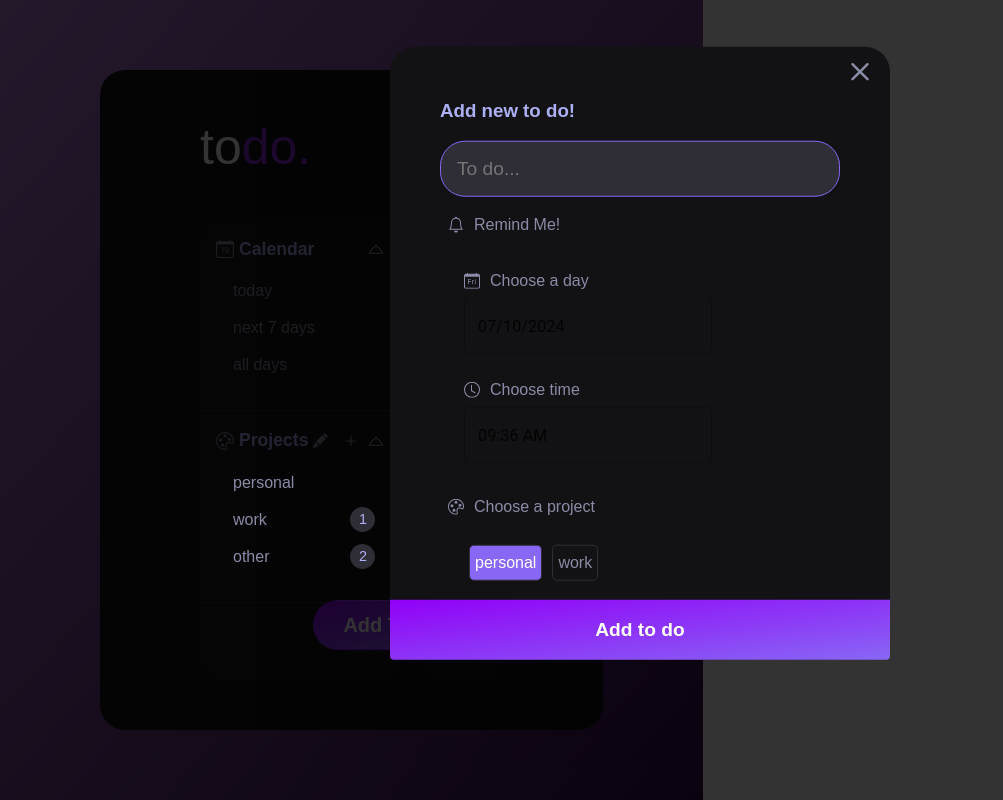
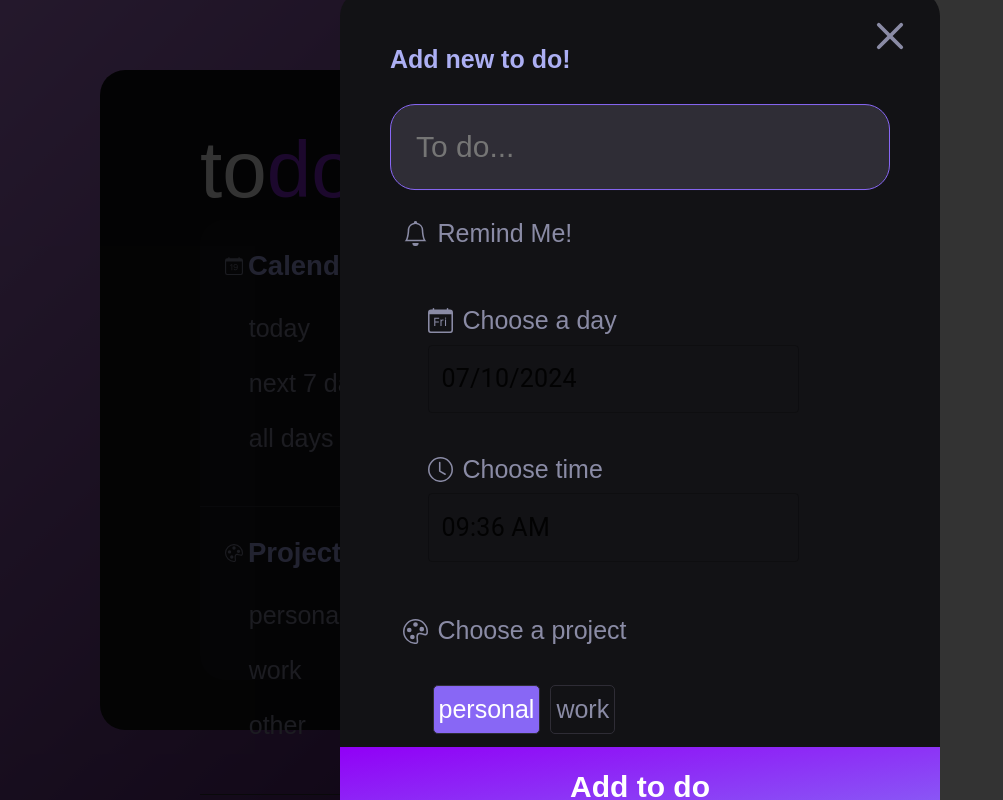
Before and after one commit to NadeeshaAbey/todo, a React app: page / in a window 1280 px wide. Both pictures are taken after a click on the button "Add Task". Shown: the whole page, without its empty margins (0-1003 px from the left). Built offline with nearby package versions, Linux system fonts and the light colour scheme; the HTML template or start-up script is replaced by a standard one.

Commit message:
create AddNewProject/RenameProject components

```diff
--- a/package.json
+++ b/package.json
@@ -14,8 +14,10 @@
     "@emotion/styled": "^11.11.5",
     "@mui/material": "^5.16.0",
     "@mui/x-date-pickers": "^7.9.0",
+    "bootstrap": "^5.3.3",
     "dayjs": "^1.11.11",
     "react": "^18.3.1",
+    "react-bootstrap": "^2.10.4",
     "react-bootstrap-icons": "^1.11.4",
     "react-dom": "^18.3.1"
   },
--- a/src/App.css
+++ b/src/App.css
@@ -1,19 +1,23 @@
-*{
+* {
   margin: 0;
   padding: 0;
-  color: #8A8BA5;
+  color: #8a8ba5;
   box-sizing: border-box;
-  font-family: 'Jost', sans-serif;
+  font-family: "Jost", sans-serif;
+  font-size: 25px;
 }
 .App {
-  background-image: linear-gradient(to top left, rgb(54, 11, 80) , rgb(181, 123, 219));
+  background-image: linear-gradient(
+    to top left,
+    rgb(54, 11, 80),
+    rgb(181, 123, 219)
+  );
   width: 100%;
   height: 100vh;
   display: flex;
-
 }
 
-.Container{
+.Container {
   flex: 1;
   display: flex;
   gap: 20px;
@@ -24,23 +28,22 @@
   position: relative;
 }
 
-.side-main{
+.side-main {
   background-color: #18181c;
   margin: 150px 0 50px 0;
   border-radius: 25px;
 }
 /* Sidebar  */
-.Sidebar{
+.Sidebar {
   flex: 1;
 }
 
-.Main{
+.Main {
   flex: 3;
-
 }
 
 /* User  */
-.User{
+.User {
   display: flex;
   align-items: center;
   justify-content: space-around;
@@ -49,23 +52,22 @@
   right: 0;
 }
 
-.User .logo{
-  font-family: "Jost", sans-serif;
-  font-size: 50px;
+.User .logo {
   width: 100%;
   margin: 40px 0 0 100px;
 }
-.User .logo p{
+.User .logo p {
   color: white;
-
+  font-size: 80px;
 }
 
-.User .logo span{
+.User .logo span {
   color: blueviolet;
+  font-size: 80px;
 }
 
-.User .username-logout{
-  margin: 40px 100px 0 0 ;
+.User .username-logout {
+  margin: 40px 100px 0 0;
 }
 
 /* Modal  */
@@ -76,22 +78,18 @@
   width: 100vw;
   height: 100vh;
   background-color: rgba(0, 0, 0, 0.8);
-
+  z-index: 99;
 }
 
-.Modal .container{
+.Modal .container {
   position: absolute;
   top: 25%;
   left: 50%;
   transform: translate(-50%, -25%);
-
 }
 
-
-
-
 /* AddNewTodo  */
-.AddNewTodo .btn button{
+.AddNewTodo .btn button {
   position: absolute;
   right: 140px;
   bottom: 80px;
@@ -105,105 +103,103 @@
   cursor: pointer;
 }
 
-.AddNewTodo .btn button:hover{
+.AddNewTodo .btn button:hover {
   filter: brightness(1.1);
   transition: all 300ms ease;
 }
 
 /* AddNewTodo form  */
-.AddNewTodo form{
+.AddNewTodo form {
   padding: 50px;
-  width: 500px;
+  width: 600px;
   background-color: #121215;
   border-radius: 25px;
 }
 
-.AddNewTodo form .text h3{
+.AddNewTodo form .text h3 {
   padding-bottom: 1rem;
-  color: #ACAFF3;
+  color: #acaff3;
 }
 
-
-.AddNewTodo form .text input{
+.AddNewTodo form .text input {
   padding: 1rem;
-  width: 100% ;
+  width: 100%;
   margin-bottom: 0.5rem;
   border: none;
   font-size: 1.2rem;
-  background-color: #2F2D36;
+  background-color: #2f2d36;
   border-radius: 25px;
 }
 
-.AddNewTodo form .text input:focus{
+.AddNewTodo form .text input:focus {
   outline: none;
   border: 1px solid #8867f5;
 }
 
-.AddNewTodo form .remind{
+.AddNewTodo form .remind {
   display: flex;
   align-items: center;
   padding: 0.5rem;
 }
 
-.AddNewTodo form p{
+.AddNewTodo form p {
   margin-left: 10px;
 }
 
-.AddNewTodo form .title{
+.AddNewTodo form .title {
   display: flex;
   align-items: center;
   margin-bottom: 5px;
 }
 
-.AddNewTodo form .pick-day{
+.AddNewTodo form .pick-day {
   padding: 1.5rem 1.5rem 0 1.5rem;
 }
 
-.AddNewTodo form .pick-time{
+.AddNewTodo form .pick-time {
   padding: 1.5rem;
 }
 
-.AddNewTodo form .pick-project{
+.AddNewTodo form .pick-project {
   padding: 0.5rem;
 }
 
-.AddNewTodo form .pick-project .projects{
+.AddNewTodo form .pick-project .projects {
   display: flex;
   flex-wrap: wrap;
   padding: 1rem;
 }
 
-.AddNewTodo form .pick-project .projects .project{
-  border: 1px solid #2F2D36;
+.AddNewTodo form .pick-project .projects .project {
+  border: 1px solid #2f2d36;
   border-radius: 5px;
   padding: 5px;
   margin: 5px;
   cursor: pointer;
 }
 
-.AddNewTodo form .pick-project .projects .active{
+.AddNewTodo form .pick-project .projects .active {
   background-color: #8867f5;
   color: white;
 }
 
-.AddNewTodo form .cancel{
+.AddNewTodo form .cancel {
   position: absolute;
-  top: 5px;
-  right: 10px;
+  top: 15px;
+  right: 20px;
   cursor: pointer;
 }
 
-
-.AddNewTodo form .confirm{
+.AddNewTodo form .confirm {
   position: absolute;
   bottom: 0;
   left: 0;
   width: 100%;
 }
 
-.AddNewTodo form .confirm button{
+.AddNewTodo form .confirm button {
   width: 100%;
-  height: 60px;
+  height: 80px;
   color: white;
   background: linear-gradient(to top left, #8867f5, #9100f7);
   border: none;
@@ -213,36 +209,36 @@
   cursor: pointer;
 }
 
-.AddNewTodo form .confirm button:hover{
+.AddNewTodo form .confirm button:hover {
   filter: brightness(1.1);
   transition: all 300ms ease;
 }
 
 /* Calendar  */
-.Calendar{
+.Calendar {
   padding: 1rem;
-  border-bottom: 1px solid #2F2D36;
+  border-bottom: 1px solid #2f2d36;
 }
 
-.Calendar .header{
+.Calendar .header {
   display: flex;
   align-items: center;
 }
 
-.Calendar .header .title{
+.Calendar .header .title {
   display: flex;
   align-items: center;
   flex: 1;
 }
 
-.Calendar .header .title p{
+.Calendar .header .title p {
   margin-left: 5px;
   font-size: 1.1rem;
   font-weight: bold;
-  color: #ACAFF3;
+  color: #acaff3;
 }
 
-.Calendar .header .btns span{
+.Calendar .header .btns span {
   border-radius: 50%;
   width: 25px;
   height: 25px;
@@ -252,8 +248,8 @@
   cursor: pointer;
 }
 
-.Calendar .header .btns span:hover{
-  background-color: #2F2D36;
+.Calendar .header .btns span:hover {
+  background-color: #2f2d36;
   transition: all 300ms ease-in-out;
 }
 
@@ -261,7 +257,7 @@
   padding: 0.5rem;
 }
 
-.Calendar .items .item{
+.Calendar .items .item {
   padding: 0.25rem;
   margin: 5px;
   font-size: 1rem;
@@ -269,39 +265,39 @@
 }
 
 /* Projects  */
-.Projects{
+.Projects {
   padding: 1rem;
-  border-bottom: 1px solid #2F2D36;
+  border-bottom: 1px solid #2f2d36;
 }
 
-.Projects .header{
+.Projects .header {
   display: flex;
   align-items: center;
 }
 
-.Projects .header .title{
+.Projects .header .title {
   display: flex;
   align-items: center;
   flex: 1;
 }
 
-.Projects .header .title p{
+.Projects .header .title p {
   margin-left: 5px;
   font-size: 1.1rem;
   font-weight: bold;
-  color: #ACAFF3;
+  color: #acaff3;
 }
 
-.Projects .header .btns{
+.Projects .header .btns {
   display: flex;
   align-items: center;
 }
 
-.Projects .header .btns span.edit{
+.Projects .header .btns span.edit {
   margin-right: 5px;
 }
 
-.Projects .header .btns span{
+.Projects .header .btns span {
   border-radius: 50%;
   width: 25px;
   height: 25px;
@@ -311,17 +307,17 @@
   cursor: pointer;
 }
 
-.Projects .header .btns span:hover{
-  background-color: #2F2D36;
+.Projects .header .btns span:hover {
+  background-color: #2f2d36;
   transition: all 300ms ease-in-out;
 }
 
-.Projects .items{
+.Projects .items {
   padding: 0.5rem;
 }
 
 /* Project  */
-.Project{
+.Project {
   display: flex;
   align-items: center;
   padding: 0.25rem;
@@ -330,37 +326,37 @@
   position: relative;
 }
 
-.Project .name{
+.Project .name {
   cursor: pointer;
   word-break: break-all;
 }
 
-.Project .btns{
+.Project .btns {
   display: flex;
   align-items: center;
 }
 
-.Project .btns .total-todos{
+.Project .btns .total-todos {
   position: absolute;
   right: 0;
-  background-color: #2F2D36;
+  background-color: #2f2d36;
   width: 25px;
   height: 25px;
   border-radius: 50%;
   display: flex;
   align-items: center;
   justify-content: center;
-  color: #ACAFF3;
+  color: #acaff3;
   font-size: 0.9rem;
 }
 
-.Project .btns .edit-delete{
+.Project .btns .edit-delete {
   position: absolute;
   right: 0;
   display: flex;
 }
 
-.Project .btns .edit-delete span{
+.Project .btns .edit-delete span {
   border-radius: 50%;
   width: 25px;
   height: 25px;
@@ -371,10 +367,74 @@
   transition: background 300ms ease-in-out;
 }
 
-.Project .btns .edit-delete span.edit:hover{
+.Project .btns .edit-delete span.edit:hover {
   background-color: #acffac;
 }
 
-.Project .btns .edit-delete span.delete:hover{
+.Project .btns .edit-delete span.delete:hover {
   background-color: #ffacac;
 }
+
+/* AddNewProject  */
+.AddNewProject .add-button span {
+  margin-right: 5px;
+}
+
+/* ProjectForm  */
+.ProjectForm {
+  background-color: #121215;
+  padding: 1rem;
+  height: 215px;
+  width: 450px;
+  border-radius: 25px;
+  position: relative;
+  padding-bottom: 40px;
+}
+
+.ProjectForm h3{
+  color: #acaff3;
+  margin-bottom: 0.5rem;
+}
+
+.ProjectForm input{
+  padding: 0.5rem;
+  width: 100%;
+  margin-bottom: 0.5rem;
+  border: none;
+  font-size: 1.1rem;
+  background-color: #2f2d36;
+  border-radius: 25px;
+}
+
+.ProjectForm input:focus{
+  outline: none;
+  border: 1px solid #8867f5;
+}
+
+.ProjectForm button{
+  position: absolute;
+  bottom: 0;
+  height: 60px;
+  width: 50%;
+  border: none;
+  font-size: 1rem;
+  font-weight: bold;
+  cursor: pointer;
+}
+
+.ProjectForm button.cancel{
+  left: 0;
+  background-color: #2f2d36;
+
+}
+
+.ProjectForm button.confirm{
+  color: white;
+  right: 0;
+  background: linear-gradient(to top left, #8867f5, #9100f7);
+}
+
+.ProjectForm button:hover{
+  filter: brightness(1.1);
+  transition: all 300ms ease;
+}
--- a/src/App.jsx
+++ b/src/App.jsx
@@ -1,26 +1,21 @@
-import React from 'react'
-import './App.css'
-import User from './components/User'
-import Container from './components/Container'
-import Sidebar from './components/Sidebar'
-import Main from './components/Main'
+import React from "react";
+import "./App.css";
+import User from "./components/User";
+import Container from "./components/Container";
+import Sidebar from "./components/Sidebar";
+import Main from "./components/Main";
+
 
 function App() {
-
-
   return (
     <div className="App">
       <Container>
         <User />
-        <Sidebar>
-
-        </Sidebar>
-        <Main>
-
-        </Main>
+        <Sidebar />
+        <Main />
       </Container>
     </div>
-  )
+  );
 }
 
-export default App
+export default App;
--- a/src/components/AddNewProject.jsx
+++ b/src/components/AddNewProject.jsx
@@ -1,14 +1,34 @@
-import React from 'react'
+import React, {useState} from 'react'
 import { Plus } from 'react-bootstrap-icons'
+import ProjectForm from './ProjectForm'
+import Modal from './Modal'
 
 function AddNewProject() {
+
+  const [showModal, setShowModal] = useState(false)
+  const [projectName, setProjectName] = useState('')
+
+  function handleSubmit() {
+
+  }
   return (
     <div className='AddNewProject'>
       <div className="add-button">
-        <span>
+        <span onClick={()=> setShowModal(true)}>
           <Plus size='20' />
         </span>
       </div>
+
+      <Modal showModal={showModal} setShowModal={setShowModal}>
+        <ProjectForm
+          handleSubmit = {handleSubmit}
+          heading = 'Add New Project'
+          value = {projectName}
+          setValue = {setProjectName}
+          setShowModal = {setShowModal}
+          confirmButtonText = '+ Add a project'
+        />
+      </Modal>
     </div>
   )
 }
--- a/src/components/AddNewTodo.jsx
+++ b/src/components/AddNewTodo.jsx
@@ -68,7 +68,7 @@
               </div>
             </div>
             <div className="cancel" onClick={() => setShowModal(false)}>
-              <X size="40"/>
+              <X size="60" className="bi bi-x "/>
             </div>
             <div className="confirm">
               <button>Add to do</button>
--- a/src/components/Container.jsx
+++ b/src/components/Container.jsx
@@ -1,21 +1,13 @@
-import React from 'react'
-import User from './User'
-import Sidebar from './Sidebar'
-import Main from './Main'
-import AddNewTodo from './AddNewTodo'
-import Calendar from './Calendar'
-import Projects from './Projects'
-import Todos from './Todos'
-import EditTodo from './EditTodo'
+import React from "react";
 
-function Container() {
-  return (
-    <div className='Container'>
-        <User />
-        <Sidebar />
-        <Main />
+function Container({ children }) {
+
+  return(
+    <div className="Container">
+      {children}
     </div>
   )
+
 }
 
-export default Container
+export default Container;
--- a/src/components/Project.jsx
+++ b/src/components/Project.jsx
@@ -1,8 +1,11 @@
-import React from 'react'
+import React, {useState} from 'react'
+import { Pencil, XCircle } from 'react-bootstrap-icons'
+import Modal from './Modal'
 import RenameProject from './RenameProject'
-import { Pencil, XCircle } from 'react-bootstrap-icons'
 
 function Project({project, edit}) {
+
+  const [showModal, setShowModal] = useState(false)
   return (
     <div className='Project'>
         <div className="name">
@@ -12,7 +15,10 @@
           {
             edit ?
             <div className="edit-delete">
-              <span className='edit'>
+              <span
+                className='edit'
+                onClick={() => setShowModal(true)}
+              >
                 <Pencil size='13'/>
               </span>
               <span className='delete'>
@@ -28,6 +34,12 @@
             </div>
           }
         </div>
+        <Modal showModal={showModal} setShowModal={setShowModal}>
+          <RenameProject
+            project={project}
+            setShowModal={setShowModal}
+          />
+        </Modal>
     </div>
   )
 }
--- /dev/null
+++ b/src/components/ProjectForm.jsx
@@ -0,0 +1,26 @@
+import React from 'react'
+
+function ProjectForm({heading, value, setValue, handleSubmit, setShowModal, confirmButtonText}) {
+  return (
+    <div>
+        <form onSubmit={handleSubmit} className='ProjectForm'>
+            <h3>{heading}</h3>
+            <input
+                type="text"
+                value={value}
+                onChange={(event) => setValue(event.target.value)}
+                placeholder="Project Name"
+                autoFocus
+            />
+            <button className='cancel' role='button' onClick={()=> setShowModal(false)}>
+                Cancel
+            </button>
+            <button className='confirm'>
+                {confirmButtonText}
+            </button>
+        </form>
+    </div>
+  )
+}
+
+export default ProjectForm
```
Also changed, not shown: src/components/RenameProject.jsx (+19 -3 lines), 1 other file (tests, documents, lock files or other folders).
